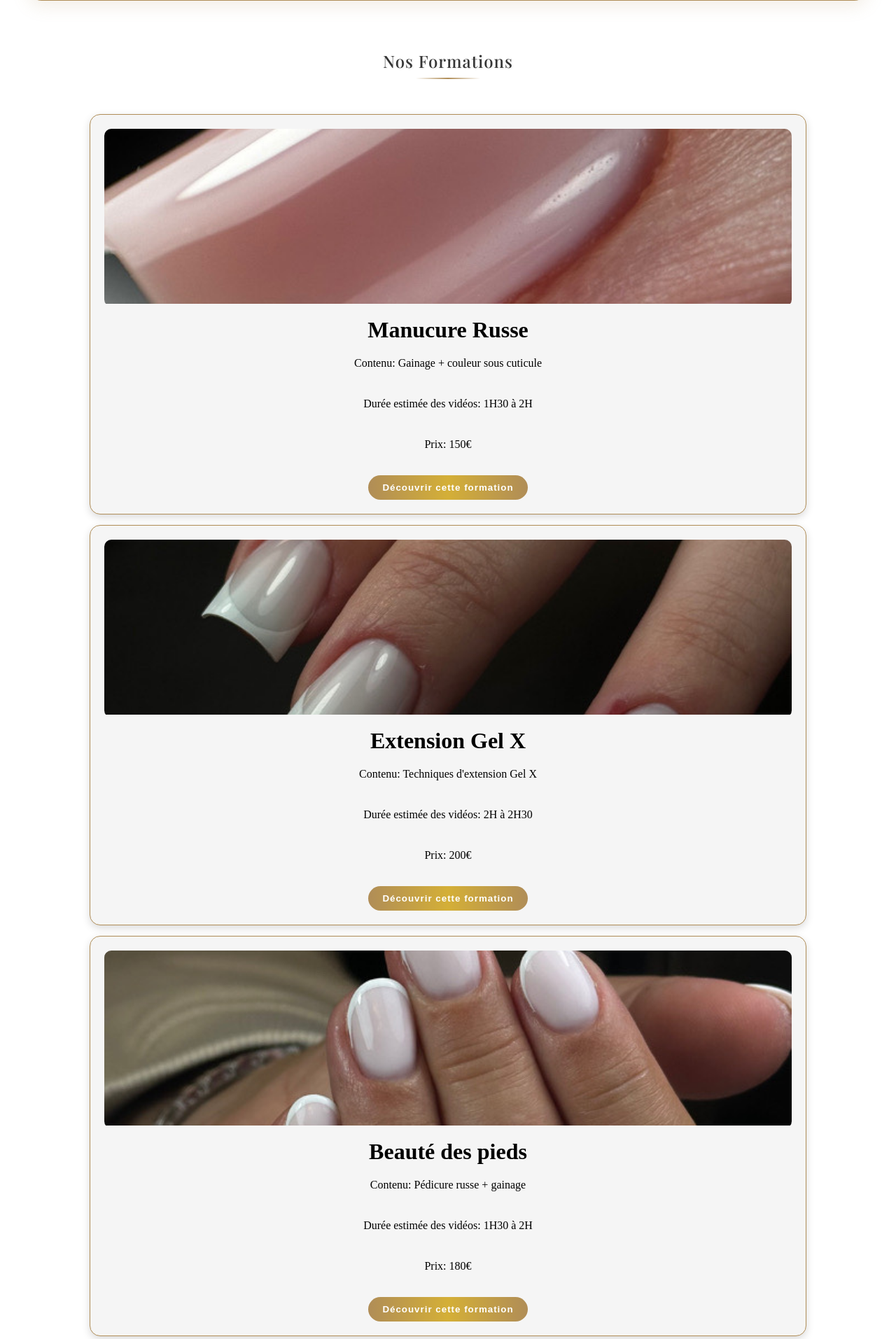
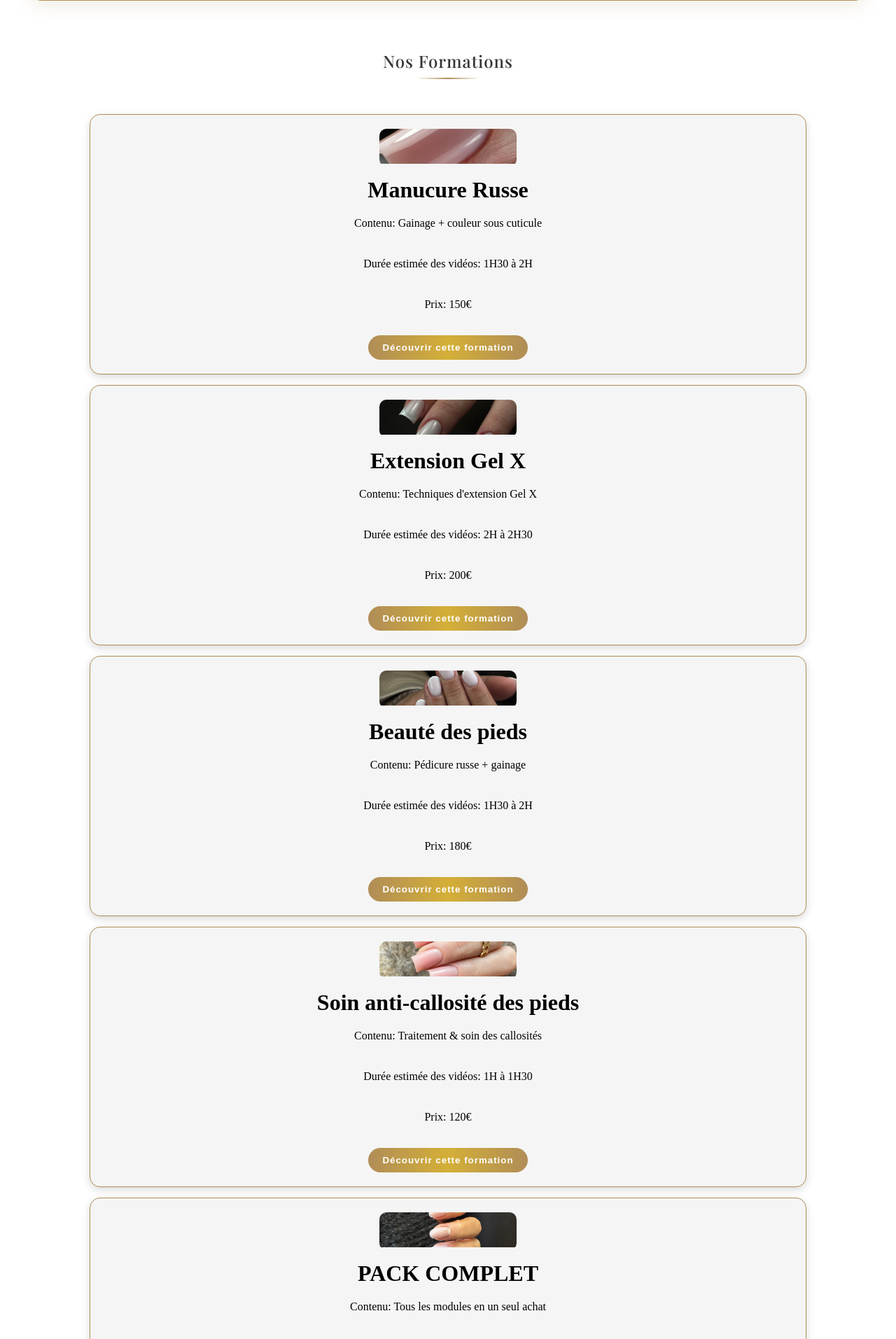
Before and after one commit to FalvoAntonio/Endless-, a PHP site: page / in a window 1280 px wide. Shown: the part 1178-3091 px from the top of the page at 70% size. Run offline with PHP 8.4, Linux system fonts and the light colour scheme.

Commit message:
Essaie modification photos

```diff
--- a/CSS/style.css
+++ b/CSS/index.css
@@ -262,3 +262,28 @@ body {
     margin: 2px 0;
   }
 }
+
+
+/* Responsive pour ordinateurs */
+@media (min-width: 1024px) {
+
+.formation-image {
+
+  width: 20%;
+  margin-bottom: 15px;
+  overflow: hidden;
+  /* garantit que l'image respecte les coins arrondis du conteneur et garantit que l'image respecte les coins arrondis du conteneur.*/
+  /* Tout ce qui dépasse du container est caché : Ce qui évite que la photo lorsqu'elle sort du container on à l'impression qu'elle est
+    à l'intérieur visuellement */
+  border-radius: 10px;
+}
+
+.formation-image img {
+  width: 100%;
+  height: 50px;
+
+  transition: transform 0.5s ease;
+}
+
+
+}
--- a/index.php
+++ b/index.php
@@ -5,7 +5,7 @@
     <meta name="viewport" content="width=device-width, initial-scale=1.0" />
     <base href="/">
     <!-- <base href="/Endless-/"> -->
-    <link rel="stylesheet" href="./CSS/style.css" />
+    <link rel="stylesheet" href="./CSS/index.css" />
     <link rel="stylesheet" href="./CSS/header.css" />
     <link rel="stylesheet" href="./CSS/footer.css" />
     <link rel="stylesheet" href="./CSS/Modal-Panier.css" />
```
